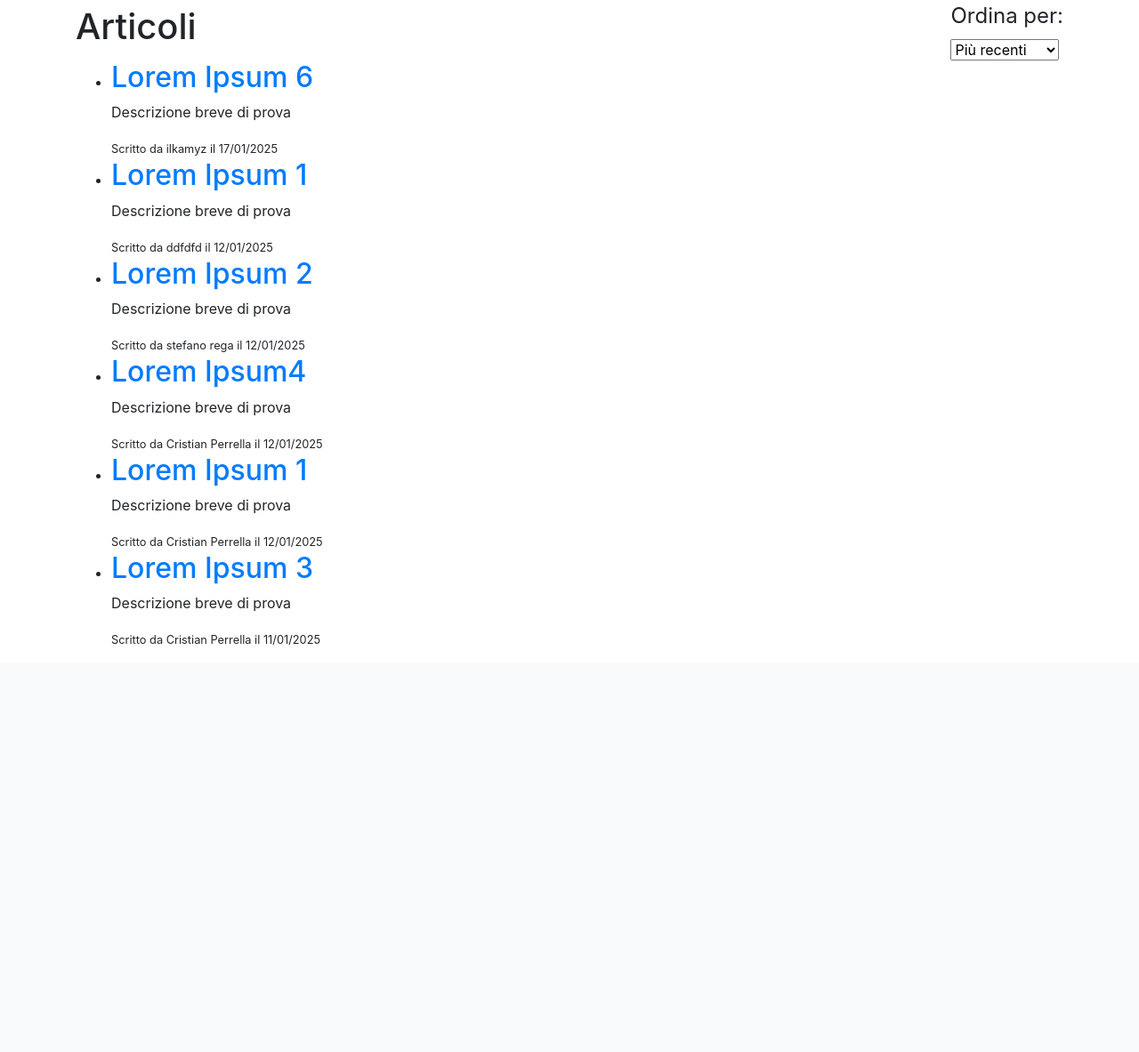
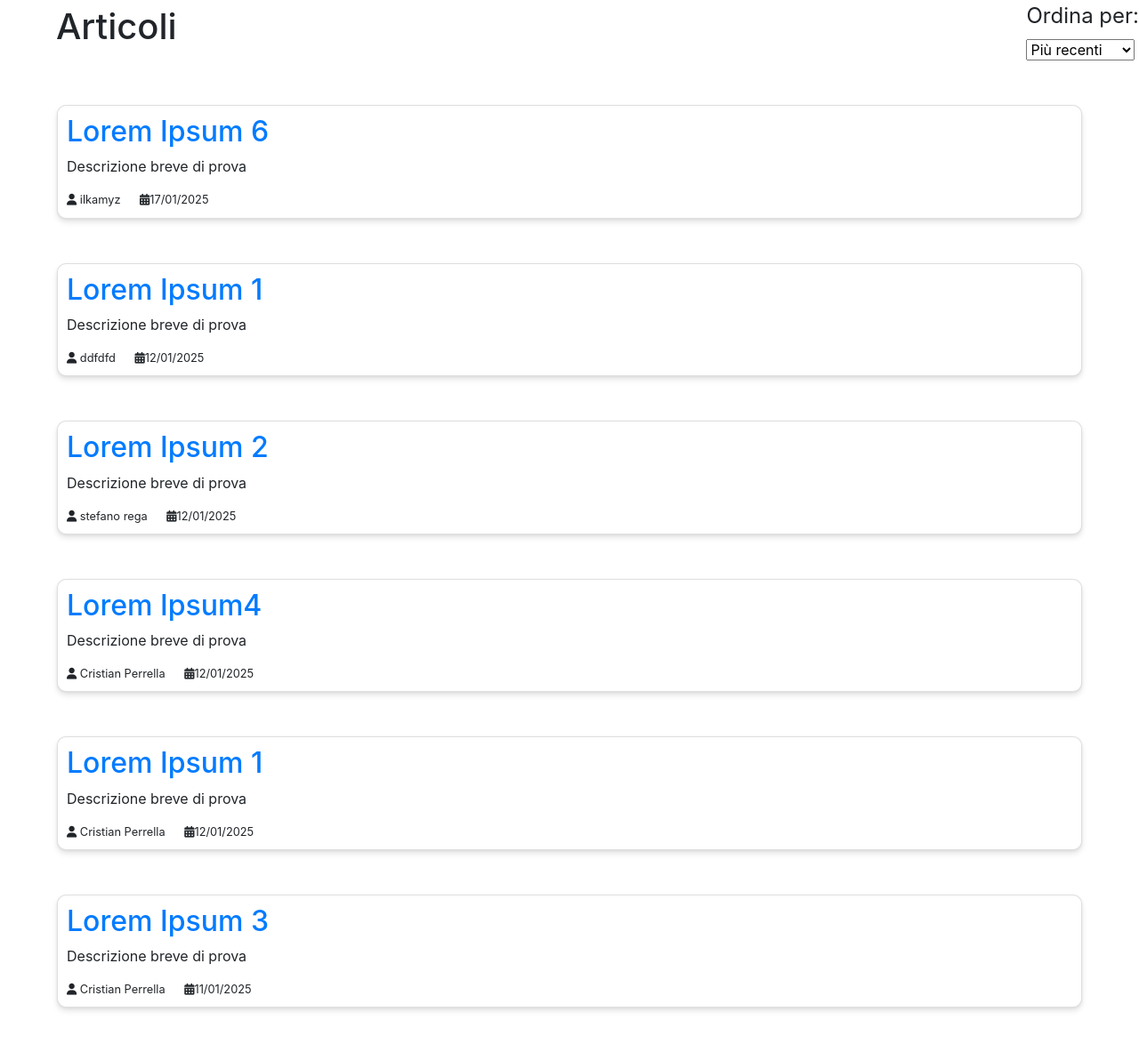
Before and after one commit to ilkamyz/ilcaffeimf, a Django app: page / in a window 1280 px wide. Shown: the part 56-1239 px from the top of the page at 89% size. Before the commit the page ends 782 px from the top, so only its background shows below. Run offline with Django 5.2, Linux system fonts and the light colour scheme; data comes from the database, SQL or seed files in the repository; some libraries are stand-ins or nearby versions.

Commit message:
Update lista_articoli.html
aggiornamento grafica lista

```diff
--- a/Giornalino/giornalino/articoli/templates/lista_articoli.html
+++ b/Giornalino/giornalino/articoli/templates/lista_articoli.html
@@ -1,10 +1,74 @@
-{% extends 'base.html' %}
-{% block title%}
-Articoli
+<!DOCTYPE html>
+<html lang="it">
+
+<head>
+    <meta charset="UTF-8">
+    <meta name="viewport" content="width=device-width, initial-scale=1.0">
+    <title>Articoli</title>
+    <link href="https://cdnjs.cloudflare.com/ajax/libs/font-awesome/6.5.1/css/all.min.css" rel="stylesheet">
+    <link rel="stylesheet" href="https://stackpath.bootstrapcdn.com/bootstrap/4.3.1/css/bootstrap.min.css"
+        rel="stylesheet" />
+
+    <style>
+        /* Stile del contenitore */
+        .card {
+            width: 90%;
+            padding: 10px;
+            margin: 50px auto;
+            background-color: white;
+            border-radius: 10px;
+            box-shadow: 0 4px 6px rgba(0, 0, 0, 0.1), 0 1px 3px rgba(0, 0, 0, 0.06);
+            transition: transform 0.2s ease-in-out, box-shadow 0.2s ease-in-out;
+        }
+
+        /* Effetto hover */
+        .card:hover {
+            transform: translateY(-10px);
+            box-shadow: 0 10px 15px rgba(0, 0, 0, 0.2), 0 4px 6px rgba(0, 0, 0, 0.1);
+        }
+
+        /* Centrare il testo */
+        .card h3 {
+            margin: 0;
+            font-size: 1.5rem;
+            color: #333;
+        }
+    </style>
+</head>
+
+
+<body>
+    <nav class="navbar navbar-expand-lg navbar-light bg-light">
+        <a class="navbar-brand" href="#">
+            {% block nomesito %}
+            Il Caffè
             {% endblock %}
-{% block content %}
+        </a>
+        <button class="navbar-toggler" type="button" data-toggle="collapse" data-target="#navbarNav"
+            aria-controls="navbarNav" aria-expanded="false" aria-label="Toggle navigation"><span
+                class="navbar-toggler-icon"></span></button>
+        <div class="collapse navbar-collapse" id="navbarNav">
+            <ul class="navbar-nav">
+                <li class="nav-item active">
+                    <a class="nav-link" href="#">Home</a>
+                </li>
+                <li class="nav-item">
+                    <a class="nav-link" href="#">About</a>
+                </li>
+                <li class="nav-item">
+                    <a class="nav-link" href="#">Contact</a>
+                </li>
+                <li class="nav-item">
+                    <a class="nav-link" href="newsletter">Newsletter</a>
+                </li>
+            </ul>
+        </div>
+    </nav>
+    <div class="container">{% block content %} {% endblock %}</div>
+    <script src="https://code.jquery.com/jquery-3.3.1.slim.min.js"></script>
+    <script src="https://stackpath.bootstrapcdn.com/bootstrap/4.3.1/js/bootstrap.bundle.min.js"></script>
     <div style="display: flex; align-items: center; justify-content: space-between;">
-        <h1>Articoli</h1>
+        <h1 style="margin-left: 63px;">Articoli</h1>
         <form method="POST">
             {% csrf_token %} <!-- protezione per il form -->
             <fieldset>
@@ -13,10 +77,10 @@ Articoli
                     {% if request.POST.ordinamento == 'recenti' or not request.POST.ordinamento %}
                     <option value="recenti" selected="selected">Più recenti</option>
                     <option value="meno_recenti">Meno recenti</option>
-
                     {% else %}
                     <option value="recenti">Più recenti</option>
                     <option value="meno_recenti" selected="selected">Meno recenti</option>
+
 
                     {% endif %}
 
@@ -24,14 +88,21 @@ Articoli
             </fieldset>
         </form>
     </div>
-
-    <ul>
+    <ul style="list-style-type: none;
+  padding-left: 0;">
         {% for articolo in articoli %}
         <li>
-                <a href= '{% url 'dettaglio_articolo' articolo.id %}' target='blanck_'><h2>{{ articolo.titolo }}</h2></a>
+            <div class="card">
+                <h3 style="padding: 0px;"><a href="{% url 'dettaglio_articolo' articolo.id %}" target='blanck_'>
+                        <h2 style="padding: 0px;">{{ articolo.titolo }}</h2>
+                    </a></h3>
                 <p>{{ articolo.descrizione_breve }}</p>
-                <small>Scritto da {{ articolo.autore }} il {{ articolo.data_pubblicazione|date:"d/m/Y" }}</small>
+                <small><i class="fas fa-user"></i> {{ articolo.autore }} &nbsp;&nbsp;&nbsp;&nbsp; <i
+                        class="fas fa-calendar-alt"></i>{{ articolo.data_pubblicazione|date:"d/m/Y" }}</small>
         </li>
         {% endfor %}
     </ul>
-{% endblock %}
+    </div>
+</body>
+
+</html>
```
Lines whose indentation alone changed are shown as unchanged.
